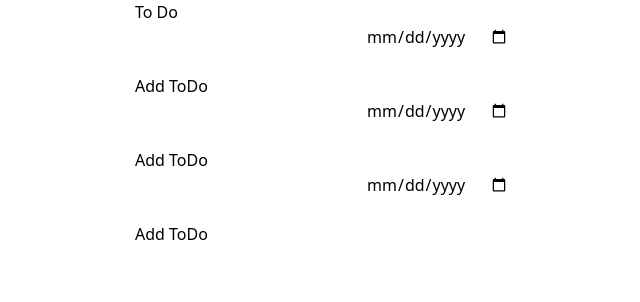
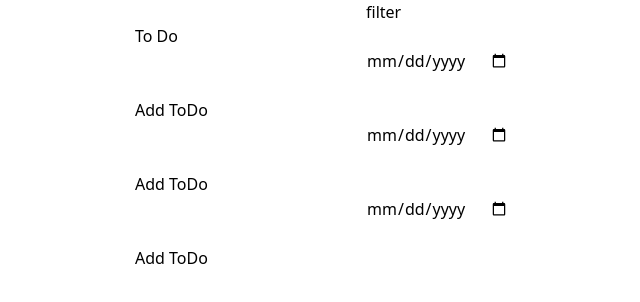
Before and after one commit to JakariaJishan/kanban-react, a React (Create React App) app: page / in a window 1280 px wide. Shown: the top 302 px of the page, without its empty margins (313-953 px from the left). Built offline with nearby package versions, Linux system fonts and the light colour scheme.

Commit message:
Initialize filter functions

```diff
--- a/src/components/drag&drop/DragDrop.js
+++ b/src/components/drag&drop/DragDrop.js
@@ -1,4 +1,4 @@
-import React from "react";
+import React, { useState } from "react";
 import { DragDropContext } from "react-beautiful-dnd";
 import { useDispatch, useSelector } from "react-redux";
 import { moveItem } from "../../redux/features/todoSlice";
@@ -7,6 +7,7 @@ import DropInProgress from "./DropInProgress";
 import DropTodo from "./DropTodo";
 
 const DragDrop = ({ finalSpaceCharacters }) => {
+  const [value,setValue] = useState('')
   const dispatch = useDispatch();
   const {todoItems,inProgressItems,completeItems} = useSelector(state => state.todo)
 
@@ -20,9 +21,15 @@ const DragDrop = ({ finalSpaceCharacters }) => {
     dispatch(moveItem({ itemId, sourceColumn, destinationColumn }));
   }
 
+  const handleFilter=()=>{
+
+  }
+
   return (
     <div>
       <div className="Home-header w-96 mx-auto">
+        <input type="text"  onChange={(e)=>setValue(e.target.value)}/>
+        <button onClick={handleFilter}>filter</button>
         <h2>To Do</h2>
         <DragDropContext onDragEnd={handleOnDragEndTodo}>
           <DropTodo todoItems={todoItems} />
```
